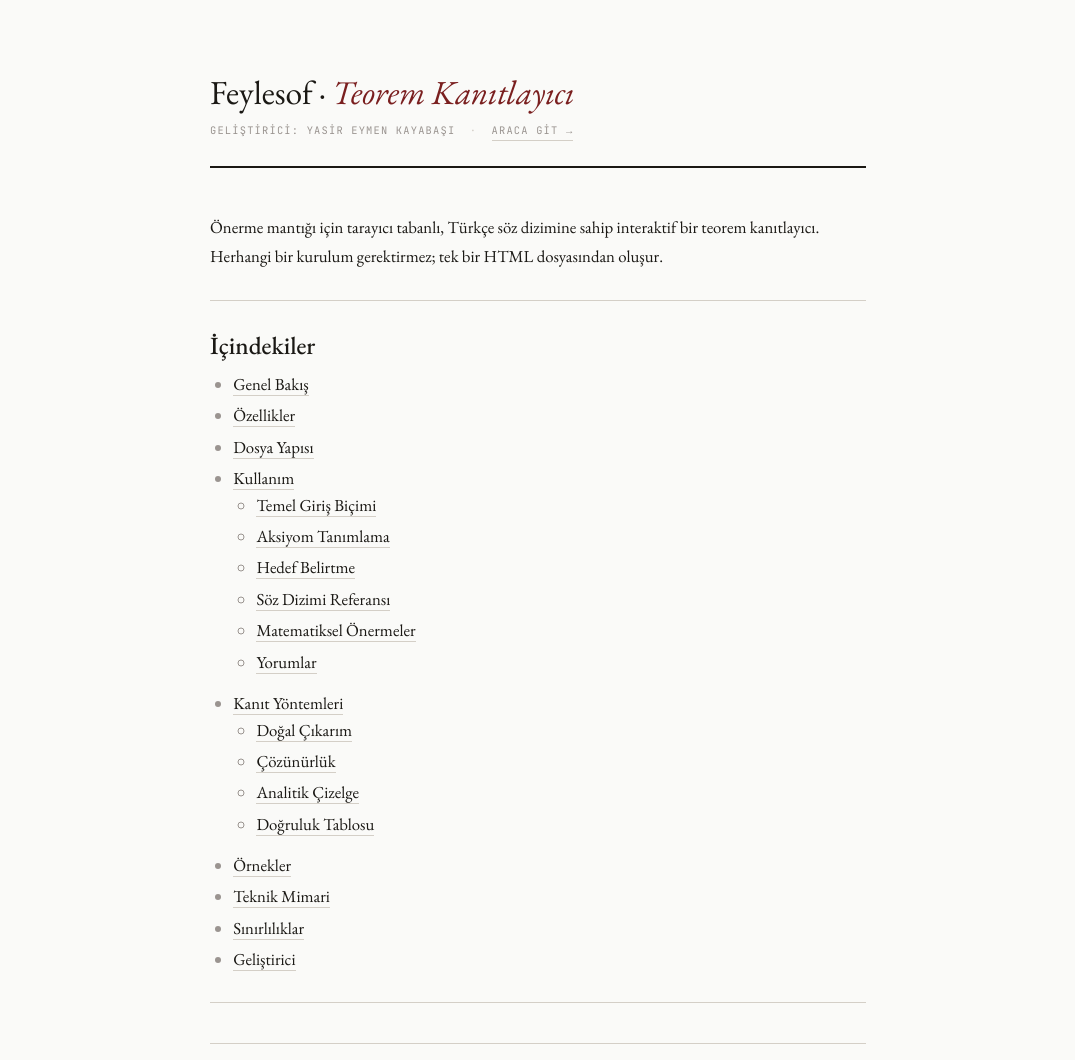
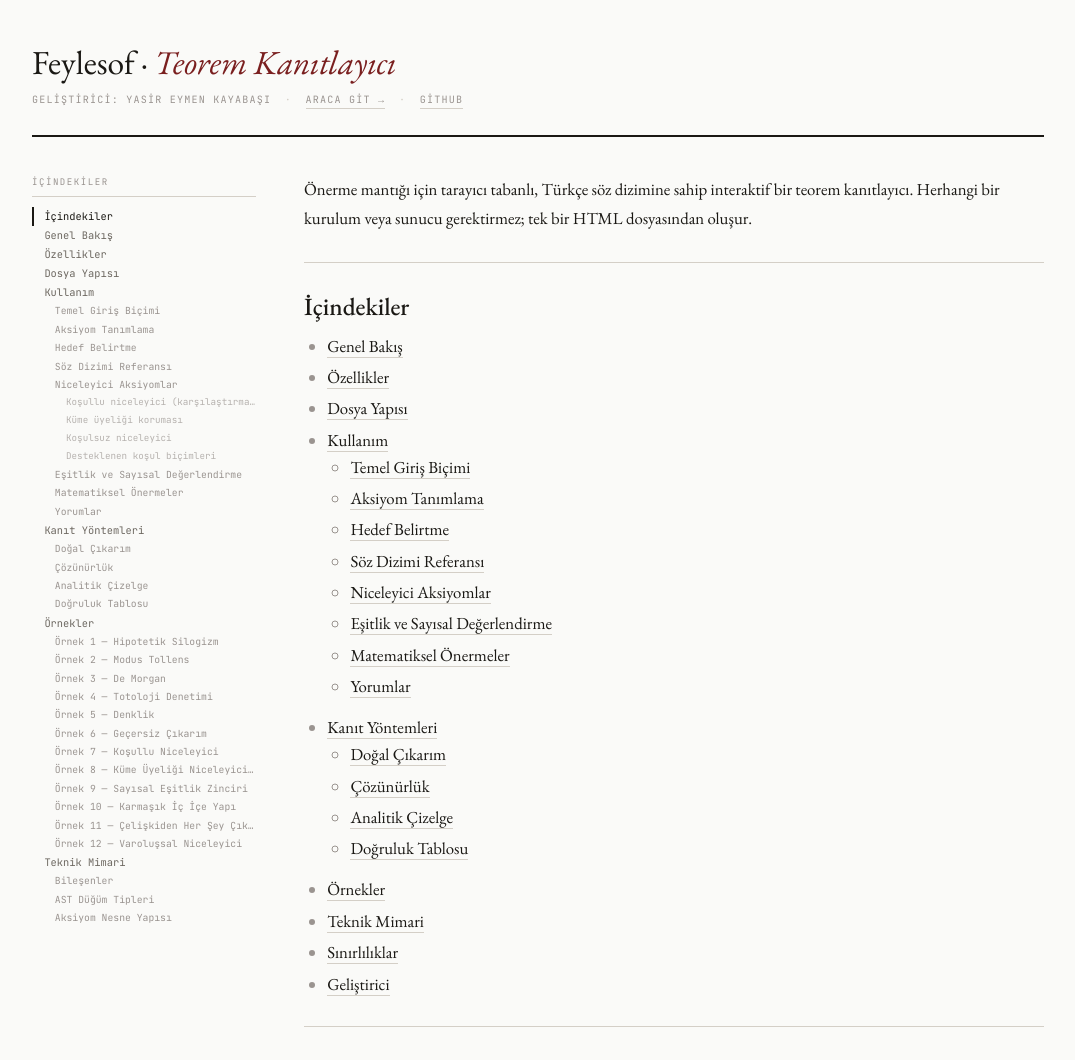
Before and after one commit to yaso09/feylesof, a website: page index.html in a window 1280 px wide. Shown: the top 1060 px of the page, without its empty margins (102-1177 px from the left). Drawn offline with nearby package versions, Linux system fonts and the light colour scheme.

Commit message:
README güncellendi

```diff
--- a/index.html
+++ b/index.html
@@ -3,121 +3,122 @@
 <head>
 <meta charset="UTF-8">
 <meta name="viewport" content="width=device-width, initial-scale=1.0">
-<title>Feylesof · Mantık Analiz Aracı</title>
+<title>Feylesof · Teorem Kanıtlayıcı</title>
 <link href="https://fonts.googleapis.com/css2?family=EB+Garamond:ital,wght@0,400;0,500;0,600;1,400&family=JetBrains+Mono:wght@400;600&display=swap" rel="stylesheet">
 <script src="https://cdnjs.cloudflare.com/ajax/libs/marked/9.1.6/marked.min.js"></script>
 <style>
 *, *::before, *::after { box-sizing: border-box; margin: 0; padding: 0; }
 :root {
-  --bg: #fafaf8; --text: #1a1814; --text2: #6c6760; --text3: #9a9490;
-  --accent: #7a1f1f; --border: #d4cfc7; --bg2: #f0ede6;
-  --serif: 'EB Garamond', Georgia, serif;
-  --mono: 'JetBrains Mono', monospace;
+  --bg:     #fafaf8;
+  --text:   #1a1814;
+  --text2:  #6c6760;
+  --text3:  #9a9490;
+  --accent: #7a1f1f;
+  --border: #d4cfc7;
+  --bg2:    #f0ede6;
+  --serif:  'EB Garamond', Georgia, serif;
+  --mono:   'JetBrains Mono', monospace;
+  --toc-w:  224px;
 }
-body {
-  font-family: var(--serif);
-  background: var(--bg);
-  color: var(--text);
-  font-size: 1.05rem;
-  line-height: 1.72;
+html { scroll-behavior: smooth; }
+body { font-family: var(--serif); background: var(--bg); color: var(--text); font-size: 1.05rem; line-height: 1.72; }
+
+/* ── OUTER SHELL ── */
+.shell {
+  max-width: 1060px;
+  margin: 0 auto;
+  padding: 0 1.5rem;
+  display: grid;
+  grid-template-columns: var(--toc-w) 1fr;
+  grid-template-rows: auto 1fr auto;
+  gap: 0 3rem;
 }
 
-.page {
-  max-width: 720px;
-  margin: 0 auto;
-  padding: 4.5rem 2rem 5rem;
+/* ── HEADER (spans both columns) ── */
+.site-header {
+  grid-column: 1 / -1;
+  border-bottom: 2.5px solid var(--text);
+  padding: 2.6rem 0 1.6rem;
+  margin-bottom: 2.4rem;
 }
+.site-header h1 { font-size: 2.1rem; font-weight: 400; line-height: 1.2; letter-spacing: -.1px; }
+.site-header h1 em { font-style: italic; color: var(--accent); }
+.site-header .sub {
+  font-family: var(--mono); font-size: .63rem; color: var(--text3);
+  letter-spacing: 1.2px; text-transform: uppercase;
+  margin-top: .55rem; display: flex; align-items: center; gap: .85rem; flex-wrap: wrap;
+}
+.site-header .sub a { color: var(--text3); text-decoration: none; border-bottom: 1px solid var(--border); transition: color .15s; }
+.site-header .sub a:hover { color: var(--text); }
+.sep { color: var(--border); }
 
-/* ── TITLE ── */
-.title-block {
-  border-bottom: 2.5px solid var(--text);
-  padding-bottom: 1.6rem;
-  margin-bottom: 2.8rem;
+/* ── SIDEBAR TOC ── */
+.toc-col {
+  grid-column: 1;
+  grid-row: 2;
+  position: sticky;
+  top: 1.5rem;
+  align-self: start;
+  max-height: calc(100vh - 3rem);
+  overflow-y: auto;
+  padding-bottom: 2rem;
 }
-.title-block h1 {
-  font-size: 2.1rem;
-  font-weight: 400;
-  line-height: 1.2;
-  letter-spacing: -.1px;
+.toc-label {
+  font-family: var(--mono); font-size: .57rem; color: var(--text3);
+  text-transform: uppercase; letter-spacing: 1.5px;
+  margin-bottom: .65rem; padding-bottom: .3rem;
+  border-bottom: 1px solid var(--border);
 }
-.title-block h1 strong {
-  font-weight: 600;
+.toc-list { list-style: none; }
+.toc-list li { line-height: 1; }
+.toc-list a {
+  font-family: var(--mono); font-size: .65rem; color: var(--text2);
+  text-decoration: none; display: block;
+  padding: .27rem 0 .27rem .65rem;
+  border-left: 2px solid transparent;
+  transition: color .12s, border-color .12s;
+  white-space: nowrap; overflow: hidden; text-overflow: ellipsis;
 }
-.title-block .sub {
-  font-family: var(--mono);
-  font-size: .65rem;
-  color: var(--text3);
-  letter-spacing: 1.2px;
-  text-transform: uppercase;
-  margin-top: .6rem;
-  display: flex;
-  align-items: center;
-  gap: .9rem;
+.toc-list a:hover { color: var(--text); border-left-color: var(--border); }
+.toc-list a.active { color: var(--text); border-left-color: var(--text); font-weight: 500; }
+.toc-list .toc-h3 a { padding-left: 1.3rem; font-size: .61rem; color: var(--text3); }
+.toc-list .toc-h3 a:hover { color: var(--text2); }
+.toc-list .toc-h4 a { padding-left: 2rem; font-size: .58rem; color: var(--text3); opacity: .7; }
+
+/* Scrollbar thin */
+.toc-col::-webkit-scrollbar { width: 3px; }
+.toc-col::-webkit-scrollbar-thumb { background: var(--border); }
+
+/* ── MAIN CONTENT ── */
+.content-col {
+  grid-column: 2;
+  grid-row: 2;
+  min-width: 0;
+  padding-bottom: 4rem;
 }
-.title-block .sub a {
-  color: var(--text3);
-  text-decoration: none;
-  border-bottom: 1px solid var(--border);
-  transition: color .15s;
-}
-.title-block .sub a:hover { color: var(--text); }
-.sep { color: var(--border); }
 
 /* ── PROSE ── */
 .prose h1 { display: none; }
 .prose h2 {
-  font-size: 1.55rem;
-  font-weight: 500;
-  margin: 2.5rem 0 .6rem;
-  padding-top: 2.2rem;
-  border-top: 1px solid var(--border);
-  line-height: 1.28;
+  font-size: 1.55rem; font-weight: 500;
+  margin: 2.5rem 0 .6rem; padding-top: 2.2rem;
+  border-top: 1px solid var(--border); line-height: 1.28;
+  scroll-margin-top: 1.8rem;
 }
 .prose h2:first-of-type { margin-top: 0; padding-top: 0; border-top: none; }
-.prose h3 {
-  font-size: 1.14rem;
-  font-weight: 500;
-  margin: 1.7rem 0 .4rem;
-}
-.prose h4 {
-  font-family: var(--mono);
-  font-size: .72rem;
-  font-weight: 600;
-  text-transform: uppercase;
-  letter-spacing: 1px;
-  color: var(--text2);
-  margin: 1.4rem 0 .3rem;
-}
+.prose h3 { font-size: 1.14rem; font-weight: 500; margin: 1.7rem 0 .4rem; scroll-margin-top: 1.8rem; }
+.prose h4 { font-family: var(--mono); font-size: .72rem; font-weight: 600; text-transform: uppercase; letter-spacing: 1px; color: var(--text2); margin: 1.4rem 0 .3rem; scroll-margin-top: 1.8rem; }
 .prose p { margin-bottom: .9rem; }
 .prose p:last-child { margin-bottom: 0; }
 .prose a { color: var(--text); border-bottom: 1px solid var(--border); text-decoration: none; transition: border-color .15s; }
 .prose a:hover { border-bottom-color: var(--text); }
+.prose h2 a, .prose h3 a, .prose h4 a { border-bottom: none; color: inherit; }
 .prose strong { font-weight: 600; }
 .prose em { font-style: italic; }
-.prose code {
-  font-family: var(--mono);
-  font-size: .82em;
-  background: var(--bg2);
-  padding: .06em .36em;
-  border: 1px solid var(--border);
-  color: var(--accent);
-}
-.prose pre {
-  background: var(--text);
-  color: #d4cfc7;
-  padding: 1rem 1.3rem;
-  overflow-x: auto;
-  margin: 1.1rem 0;
-  border-left: 3px solid var(--accent);
-}
+.prose code { font-family: var(--mono); font-size: .82em; background: var(--bg2); padding: .06em .36em; border: 1px solid var(--border); color: var(--accent); }
+.prose pre { background: var(--text); color: #d4cfc7; padding: 1rem 1.3rem; overflow-x: auto; margin: 1.1rem 0; border-left: 3px solid var(--accent); }
 .prose pre code { background: none; border: none; padding: 0; color: inherit; font-size: .83rem; line-height: 1.6; }
-.prose blockquote {
-  border-left: 2.5px solid var(--border);
-  padding: .35rem 0 .35rem 1.1rem;
-  margin: 1rem 0;
-  color: var(--text2);
-  font-style: italic;
-}
+.prose blockquote { border-left: 2.5px solid var(--border); padding: .35rem 0 .35rem 1.1rem; margin: 1rem 0; color: var(--text2); font-style: italic; }
 .prose ul, .prose ol { padding-left: 1.45rem; margin-bottom: .9rem; }
 .prose li { margin-bottom: .28rem; line-height: 1.6; }
 .prose li::marker { color: var(--text3); }
@@ -126,86 +127,183 @@ body {
 .prose table td { border-bottom: 1px solid var(--border); padding: .28rem .65rem; vertical-align: top; }
 .prose hr { border: none; border-top: 1px solid var(--border); margin: 1.8rem 0; }
 .prose img { max-width: 100%; border: 1px solid var(--border); display: block; margin: 1rem 0; }
+/* Hide shields.io badge lines */
+.badge-line { display: none !important; }
 
 /* ── FOOTER ── */
-.footer {
-  margin-top: 3.5rem;
-  padding-top: 1.2rem;
+.site-footer {
+  grid-column: 1 / -1;
   border-top: 1px solid var(--border);
-  font-family: var(--mono);
-  font-size: .63rem;
-  color: var(--text3);
-  letter-spacing: .7px;
-  display: flex;
-  justify-content: space-between;
-  flex-wrap: wrap;
-  gap: .4rem;
+  padding: 1.2rem 0;
+  margin-top: .5rem;
+  font-family: var(--mono); font-size: .63rem; color: var(--text3);
+  letter-spacing: .7px; display: flex; justify-content: space-between; flex-wrap: wrap; gap: .4rem;
 }
-.footer a { color: var(--text3); text-decoration: none; border-bottom: 1px solid var(--border); transition: color .15s; }
-.footer a:hover { color: var(--text); }
+.site-footer a { color: var(--text3); text-decoration: none; border-bottom: 1px solid var(--border); transition: color .15s; }
+.site-footer a:hover { color: var(--text); }
 
-/* ── LOADING / ERR ── */
-.loading {
-  font-family: var(--mono);
-  font-size: .76rem;
-  color: var(--text3);
-  display: flex;
-  align-items: center;
-  gap: .55rem;
-}
-.loading::before {
-  content: '';
-  width: .52rem; height: .52rem;
-  border: 1.5px solid var(--border);
-  border-top-color: var(--text);
-  border-radius: 50%;
-  animation: spin .7s linear infinite;
-}
+/* ── LOADING ── */
+.loading { font-family: var(--mono); font-size: .76rem; color: var(--text3); display: flex; align-items: center; gap: .55rem; }
+.loading::before { content: ''; width: .52rem; height: .52rem; border: 1.5px solid var(--border); border-top-color: var(--text); border-radius: 50%; animation: spin .7s linear infinite; }
 @keyframes spin { to { transform: rotate(360deg); } }
-.load-err {
-  font-family: var(--mono);
-  font-size: .75rem;
-  color: var(--accent);
-  padding: .8rem;
-  background: #fff8f8;
-  border: 1px solid #c4a0a0;
+.load-err { font-family: var(--mono); font-size: .75rem; color: var(--accent); padding: .8rem; background: #fff8f8; border: 1px solid #c4a0a0; }
+
+/* ── RESPONSIVE ── */
+@media (max-width: 740px) {
+  .shell { grid-template-columns: 1fr; }
+  .toc-col { display: none; }
+  .site-header, .content-col, .site-footer { grid-column: 1; }
+  .content-col { grid-row: 2; }
 }
 </style>
 </head>
 <body>
-<div class="page">
+<div class="shell">
 
-  <div class="title-block">
-    <h1>Feylesof · <i style="color: #7a1f1f">Teorem Kanıtlayıcı</i></h1>
+  <!-- HEADER -->
+  <header class="site-header">
+    <h1>Feylesof &middot; <em>Teorem Kanıtlayıcı</em></h1>
     <div class="sub">
       <span>Geliştirici: Yasir Eymen Kayabaşı</span>
-      <span class="sep">·</span>
-      <a href="./onerme-olusturucu.html">Araca Git →</a>
+      <span class="sep">&middot;</span>
+      <a href="./onerme-olusturucu.html">Araca Git &rarr;</a>
+      <span class="sep">&middot;</span>
+      <a href="https://github.com/yaso09/feylesof" target="_blank" rel="noopener">GitHub</a>
     </div>
-  </div>
+  </header>
 
-  <div class="prose" id="prose">
-    <div class="loading">README.md okunuyor…</div>
-  </div>
+  <!-- SIDEBAR TOC -->
+  <nav class="toc-col" id="toc-col">
+    <div class="toc-label">İçindekiler</div>
+    <ul class="toc-list" id="toc-list">
+      <li style="font-family:var(--mono);font-size:.62rem;color:var(--text3);padding:.25rem .65rem">Yükleniyor&hellip;</li>
+    </ul>
+  </nav>
 
-  <div class="footer">
-    <span>Yasir Eymen Kayabaşı</span>
-    <a href="./onerme-olusturucu.html">onerme-olusturucu.html →</a>
-  </div>
+  <!-- MAIN CONTENT -->
+  <main class="content-col">
+    <div class="prose" id="prose">
+      <div class="loading">README.md okunuyor&hellip;</div>
+    </div>
+  </main>
+
+  <!-- FOOTER -->
+  <footer class="site-footer">
+    <span>Yasir Eymen Kayabaşı &middot; GPL-3.0</span>
+    <a href="./onerme-olusturucu.html">onerme-olusturucu.html &rarr;</a>
+  </footer>
 
 </div>
+<script>
+// ── slugify: Türkçe karakterleri ASCII'ye dönüştür ──
+function slugify(text) {
+  var TR = {
+    '\u00e7':'c','\u00c7':'c','\u011f':'g','\u011e':'g',
+    '\u0131':'i','\u0130':'i','\u00f6':'o','\u00d6':'o',
+    '\u015f':'s','\u015e':'s','\u00fc':'u','\u00dc':'u',
+    '\u00e2':'a','\u00ee':'i','\u00fb':'u'
+  };
+  return text
+    .replace(/[çÇğĞıİöÖşŞüÜâîû]/g, function(c){ return TR[c]||c; })
+    .toLowerCase()
+    .replace(/[^\w\s-]/g, '')
+    .trim()
+    .replace(/[\s_]+/g, '-')
+    .replace(/-+/g, '-');
+}
 
-<script>
+// ── Özel renderer ──
+var renderer = new marked.Renderer();
+var idCount  = {};
+
+renderer.heading = function(text, level) {
+  var plain = text.replace(/<[^>]+>/g, '');
+  var base  = slugify(plain);
+  idCount[base] = (idCount[base]||0) + 1;
+  var id = idCount[base] > 1 ? base+'-'+idCount[base] : base;
+  return '<h'+level+' id="'+id+'">'+text+'</h'+level+'>\n';
+};
+
+renderer.link = function(href, title, text) {
+  var h = href || '';
+  if (h.charAt(0) === '#') h = '#' + slugify(h.slice(1));
+  var out = '<a href="'+h+'"';
+  if (title) out += ' title="'+title+'"';
+  if (h.charAt(0) !== '#' && !h.match(/^\.\//)) out += ' target="_blank" rel="noopener"';
+  out += '>'+text+'</a>';
+  return out;
+};
+
+renderer.paragraph = function(text) {
+  if (text.indexOf('shields.io') !== -1) return '<p class="badge-line">'+text+'</p>\n';
+  return '<p>'+text+'</p>\n';
+};
+
 marked.setOptions({ breaks: false, gfm: true });
+
+// ── TOC builder ──
+function buildTOC() {
+  var headings = document.querySelectorAll('.prose h2, .prose h3, .prose h4');
+  var list = document.getElementById('toc-list');
+  if (!headings.length) { list.innerHTML = ''; return; }
+
+  var html = '';
+  headings.forEach(function(h) {
+    var level = parseInt(h.tagName.slice(1));
+    var id    = h.id;
+    var text  = h.textContent;
+    var cls   = level === 2 ? '' : level === 3 ? ' toc-h3' : ' toc-h4';
+    html += '<li class="'+cls.trim()+'"><a href="#'+id+'" data-id="'+id+'">'+text+'</a></li>';
+  });
+  list.innerHTML = html;
+}
+
+// ── Scroll spy ──
+function initScrollSpy() {
+  var links = document.querySelectorAll('.toc-list a[data-id]');
+  if (!links.length) return;
+
+  var headings = [];
+  links.forEach(function(a) {
+    var el = document.getElementById(a.dataset.id);
+    if (el) headings.push({ el: el, a: a });
+  });
+
+  var observer = new IntersectionObserver(function(entries) {
+    entries.forEach(function(entry) {
+      if (entry.isIntersecting) {
+        links.forEach(function(a) { a.classList.remove('active'); });
+        var active = document.querySelector('.toc-list a[data-id="'+entry.target.id+'"]');
+        if (active) {
+          active.classList.add('active');
+          // Scroll TOC to keep active item visible
+          var toc = document.getElementById('toc-col');
+          var aTop = active.offsetTop;
+          var tocH = toc.clientHeight;
+          if (aTop < toc.scrollTop || aTop > toc.scrollTop + tocH - 40) {
+            toc.scrollTop = aTop - tocH / 2;
+          }
+        }
+      }
+    });
+  }, { rootMargin: '-8% 0px -80% 0px', threshold: 0 });
+
+  headings.forEach(function(h) { observer.observe(h.el); });
+}
+
+// ── Fetch & render ──
 fetch('./README.md')
   .then(function(r){ if(!r.ok) throw new Error('HTTP '+r.status); return r.text(); })
   .then(function(md){
-    document.getElementById('prose').innerHTML = marked.parse(md);
-    console.log(marked.parse(md));
+    md = md.replace(/^#\s+.+\n?/m, '');       // H1'i gizle
+    document.getElementById('prose').innerHTML = marked.parse(md, { renderer: renderer });
+    buildTOC();
+    initScrollSpy();
   })
   .catch(function(e){
     document.getElementById('prose').innerHTML =
-      '<div class="load-err">README.md yüklenemedi: '+e.message+'</div>';
+      '<div class="load-err">README.md y\u00fcklenemedi: '+e.message+'</div>';
+    document.getElementById('toc-list').innerHTML = '';
   });
 </script>
 </body>
```
Also changed, not shown: README.md.
